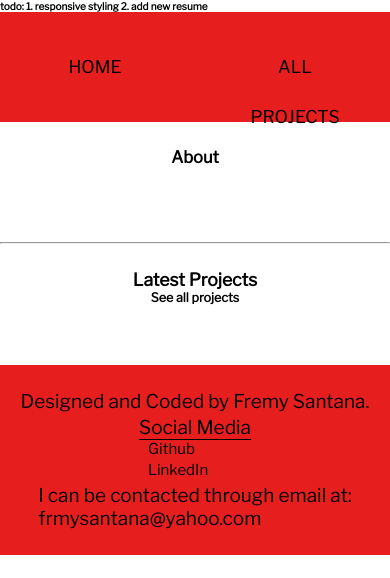
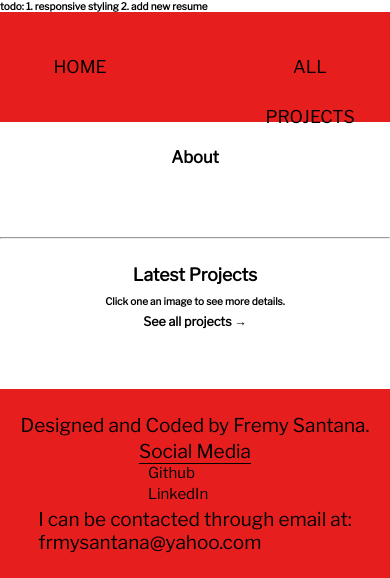
Before and after one commit to frmysantana/wordpress_portfolio, a WordPress theme: template themes/portfolio/front-page.php in a window 390 px wide. Shown: the top 578 px of the page. Run offline with PHP 8.4 and a stand-in for WordPress, Linux system fonts and the light colour scheme; the site name, menu and one post (Sample post) are stand-ins, and other content is empty; some libraries are stand-ins or nearby versions.

Commit message:
made home and 404 pages mobile responsive

```diff
--- a/themes/portfolio/css/abstracts/_variables.scss
+++ b/themes/portfolio/css/abstracts/_variables.scss
@@ -5,4 +5,4 @@ $blue: rgb(18, 154, 222);
 // Spacing
 $margin-space-large: 16rem;
 $margin-space-medium: 12rem;
-$margin-space-small: 8rem;
+$margin-space-small: 5rem;
--- a/themes/portfolio/front-page.php
+++ b/themes/portfolio/front-page.php
@@ -2,11 +2,10 @@
   <main>
     <section class="section-about">
       <h3 class="section-about__title">About</h3>
-      <div class="container">
+      <div class="container container--home-page">
         <!-- <img width=""> -->
-        <figure>
+        <figure class="portrait-figure">
           <?php echo wp_get_attachment_image(get_the_author_meta('user_image', 1), 'singleSize', false, array("class" => "section-about__portrait")); ?>
-          <figcaption class="section-about__portrait__caption">Click/tap image to see a description.</figcaption>
         </figure>
         <p class="section-about__bio"><?php echo get_the_author_meta('description', 1); ?></p>
       </div>
@@ -14,23 +13,24 @@
     <hr class="container">
     <section class="section__latest-projects">
         <h3 class="section__latest-projects__title">Latest Projects</h3>
+        <h2 class="section__latest-projects__sub-title">Click one an image to see more details.</h2>
         <?php
 
         $projects = new WP_Query(array(
           'posts_per_page' => 2
         ));
 
-        echo "<div class='container'>";
+        echo "<div class='container container--home-page'>";
         while($projects->have_posts()) {
           $projects->the_post(); ?>
           <figure>
-            <a href="<?php the_permalink(); ?>"><?php echo wp_get_attachment_image(get_field('project_image')[id], 'singleSize', false, array("class" => "section__latest-projects__screenshot")); ?></a>
+            <a class="section__latest-projects__link" href="<?php the_permalink(); ?>"><?php echo wp_get_attachment_image(get_field('project_image')[id], 'singleSize', false, array("class" => "section__latest-projects__screenshot")); ?></a>
             <figcaption class="section__latest-projects__screenshot__caption">Click/tap image to see more details.</figcaption>
           </figure>
         <?php }
         echo "</div>";
         ?>
-        <a href="<?php echo site_url('/blog'); ?>"><h4 class="section__latest-projects__see-all">See all projects<h4></a>
+        <a href="<?php echo site_url('/blog'); ?>"><h4 class="section__latest-projects__see-all">See all projects &rarr;<h4></a>
     </section>
   </main>
 <?php get_footer(); ?>
--- a/themes/portfolio/style.css
+++ b/themes/portfolio/style.css
@@ -103,7 +103,7 @@ a {
 }
 @media only screen and (max-width: 56.25em) {
   .nav-option__home {
-    margin-left: 8rem;
+    margin-left: 5rem;
   }
 }
 .nav-option__projects {
@@ -116,7 +116,7 @@ a {
 }
 @media only screen and (max-width: 56.25em) {
   .nav-option__projects {
-    margin-right: 8rem;
+    margin-right: 5rem;
   }
 }
 .nav-option--current-page {
@@ -177,32 +177,57 @@ a {
   margin-top: 5rem;
   margin-bottom: 15rem;
 }
+@media only screen and (max-width: 37.5em) {
+  .section-about {
+    margin-bottom: 10rem;
+  }
+}
 .section-about__title {
   font-size: 3.3rem;
   font-weight: 900;
   text-align: center;
 }
+@media only screen and (max-width: 37.5em) {
+  .section-about .portrait-figure {
+    width: 100%;
+    text-align: center;
+  }
+}
 .section-about__portrait {
   height: 45rem;
   width: 55rem;
-  margin-top: 9rem;
-  margin-left: 6.5rem;
+  margin: 9rem 3rem 0;
+}
+@media only screen and (max-width: 37.5em) {
+  .section-about__portrait {
+    width: 93%;
+    height: auto;
+    margin: 9rem 0 0;
+  }
 }
 .section-about__portrait__caption {
   display: none;
-  /*
-  @media (max-width: 900px) {
-      display: block;
-      font-size: 3rem;
-      margin-top: 0.5rem;
-      margin-left: 6.5rem;
+}
+@media only screen and (max-width: 37.5em) {
+  .section-about__portrait__caption {
+    display: block;
+    font-size: 3rem;
+    margin-top: 0.5rem;
+    margin-left: 6.5rem;
   }
-  */
 }
 .section-about__bio {
   font-size: 2.5rem;
   margin: 0 auto;
   width: 55rem;
+  text-indent: 4rem;
+}
+@media only screen and (max-width: 37.5em) {
+  .section-about__bio {
+    margin-top: 4rem;
+    text-indent: 3rem;
+    font-size: 3rem;
+  }
 }
 
 .section__latest-projects {
@@ -213,11 +238,49 @@ a {
   font-size: 3.5rem;
   text-align: center;
 }
+.section__latest-projects__sub-title {
+  text-align: center;
+  font-size: 2rem;
+  margin-top: 2rem;
+}
+@media only screen and (max-width: 37.5em) {
+  .section__latest-projects__link {
+    display: inline-block;
+    text-align: center;
+  }
+}
 .section__latest-projects__screenshot {
   height: 45rem;
   margin-top: 11rem;
   margin-bottom: 8rem;
   width: 55rem;
+}
+.section__latest-projects__screenshot:not(last-child) {
+  margin-right: 3rem;
+}
+@media only screen and (max-width: 37.5em) {
+  .section__latest-projects__screenshot:not(last-child) {
+    margin-right: auto;
+  }
+}
+@media only screen and (max-width: 75em) {
+  .section__latest-projects__screenshot {
+    width: 45rem;
+    height: 36rem;
+  }
+}
+@media only screen and (max-width: 56.25em) {
+  .section__latest-projects__screenshot {
+    width: 39rem;
+    height: 32rem;
+  }
+}
+@media only screen and (max-width: 37.5em) {
+  .section__latest-projects__screenshot {
+    width: 93%;
+    height: auto;
+    margin: 6rem auto 5rem;
+  }
 }
 .section__latest-projects__screenshot__caption {
   display: none;
@@ -225,6 +288,13 @@ a {
 .section__latest-projects__see-all {
   font-size: 2.5rem;
   text-align: center;
+}
+
+@media only screen and (max-width: 37.5em) {
+  .container--home-page {
+    display: flex;
+    flex-direction: column;
+  }
 }
 
 .single__title {
@@ -395,16 +465,21 @@ span.current {
   max-width: 124.5rem;
   display: block;
   margin: 0 auto;
+  text-align: center;
 }
 .not-found__title {
   font-size: 7rem;
-  margin: 8rem auto;
-  width: 80%;
+  margin: 8rem 0;
+  text-align: center;
 }
 .not-found__link {
   display: inline-block;
   font-size: 5rem;
   margin: 7rem 0;
+  text-align: center;
+  background-color: #e61e1e;
+  border-radius: 100px;
+  padding: 3rem;
 }
 
 /*# sourceMappingURL=style.css.map */
```
Also changed, not shown: themes/portfolio/css/pages/_404.scss (+8 -2 lines), themes/portfolio/css/pages/_front-page.scss (+69 -9 lines), 1 other file.
